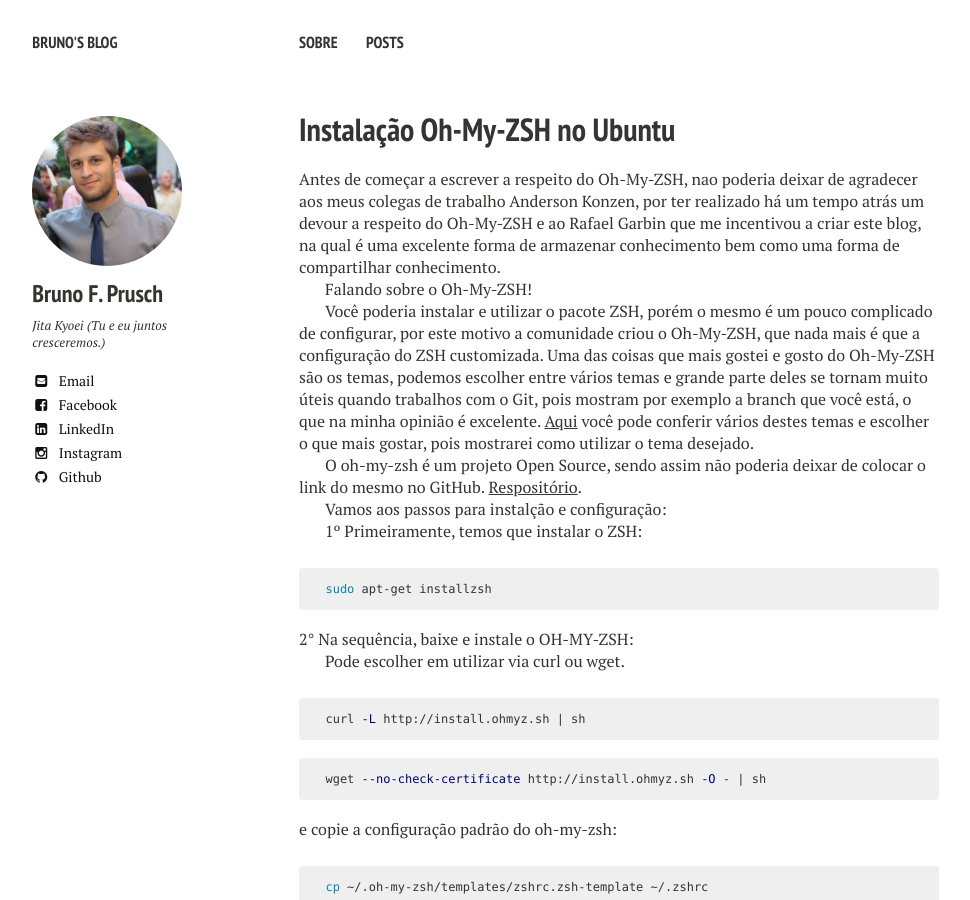
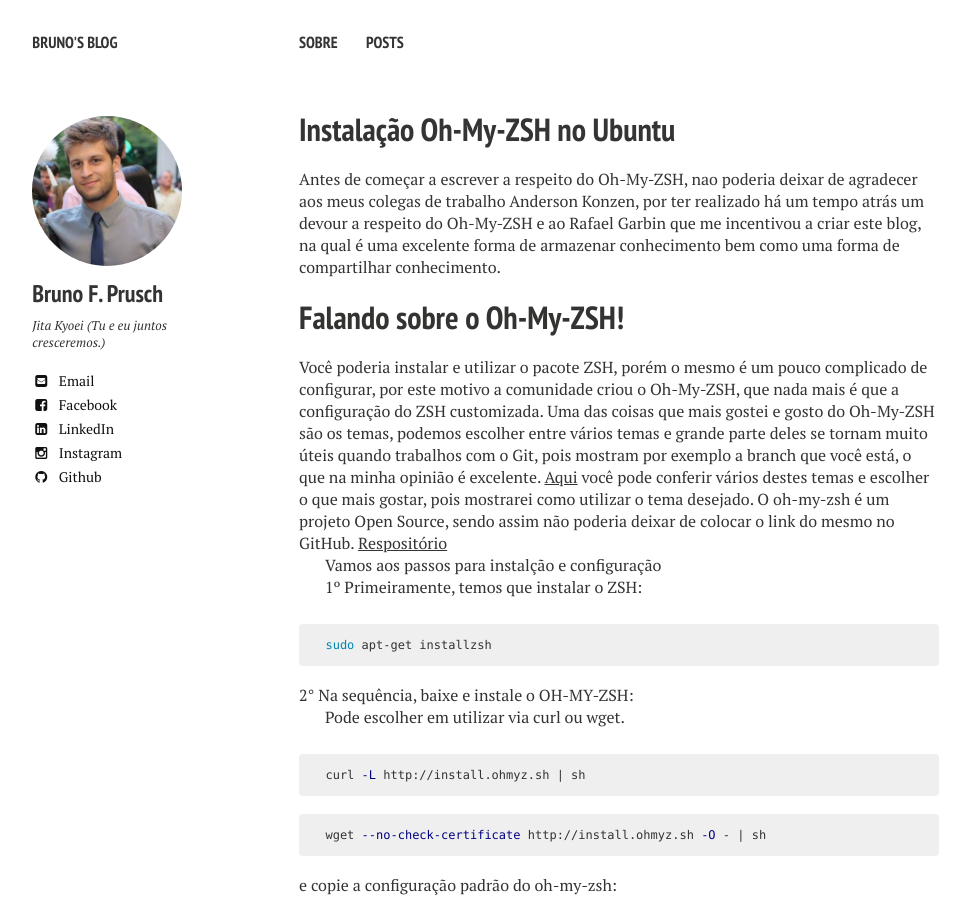
Before and after one commit to brunofprusch/brunofprusch.github.io, a Jekyll site: the page built from _posts/2016-04-22-Instalacao-Oh-My-ZSH-Ubuntu.md, in a window 1280 px wide and 900 px high. Shown: the whole window, without its empty margins (21-991 px from the left). Built offline with Jekyll 4.4.1, drawn with Linux system fonts in a browser that asks for light colours; nearby versions of some CDN libraries; comment, search, counter and statistics services are not loaded.

```diff
--- a/_posts/2016-04-22-Instalacao-Oh-My-ZSH-Ubuntu.md
+++ b/_posts/2016-04-22-Instalacao-Oh-My-ZSH-Ubuntu.md
@@ -9,14 +9,17 @@ comments: true
 
 Antes de começar a escrever a respeito do Oh-My-ZSH, nao poderia deixar de agradecer aos meus colegas de trabalho Anderson Konzen, por ter realizado há um tempo atrás um devour a respeito do Oh-My-ZSH e ao Rafael Garbin que me incentivou a criar este blog, na qual é uma excelente forma de armazenar conhecimento bem como uma forma de compartilhar conhecimento.
 
-Falando sobre o Oh-My-ZSH!
+
+# Falando sobre o Oh-My-ZSH!
+
 
 Você poderia instalar e utilizar o pacote ZSH, porém o mesmo é um pouco complicado de configurar, por este motivo a comunidade criou o Oh-My-ZSH, que nada mais é que a configuração do ZSH customizada.
 Uma das coisas que mais gostei e gosto do Oh-My-ZSH são os temas, podemos escolher entre vários temas e grande parte deles se tornam muito úteis quando trabalhos com o Git, pois mostram por exemplo a branch que você está, o que na minha opinião é excelente. [Aqui](https://github.com/robbyrussell/oh-my-zsh/wiki/themes) você pode conferir vários destes temas e escolher o que mais gostar, pois mostrarei como utilizar o tema desejado.
+O oh-my-zsh é um projeto Open Source, sendo assim não poderia deixar de colocar o link do mesmo no GitHub. [Respositório](https://github.com/robbyrussell/oh-my-zsh)
 
-O oh-my-zsh é um projeto Open Source, sendo assim não poderia deixar de colocar o link do mesmo no GitHub. [Respositório](https://github.com/robbyrussell/oh-my-zsh).
 
-Vamos aos passos para instalção e configuração:
+Vamos aos passos para instalção e configuração
+
 
 1º Primeiramente, temos que instalar o ZSH:
 
```
